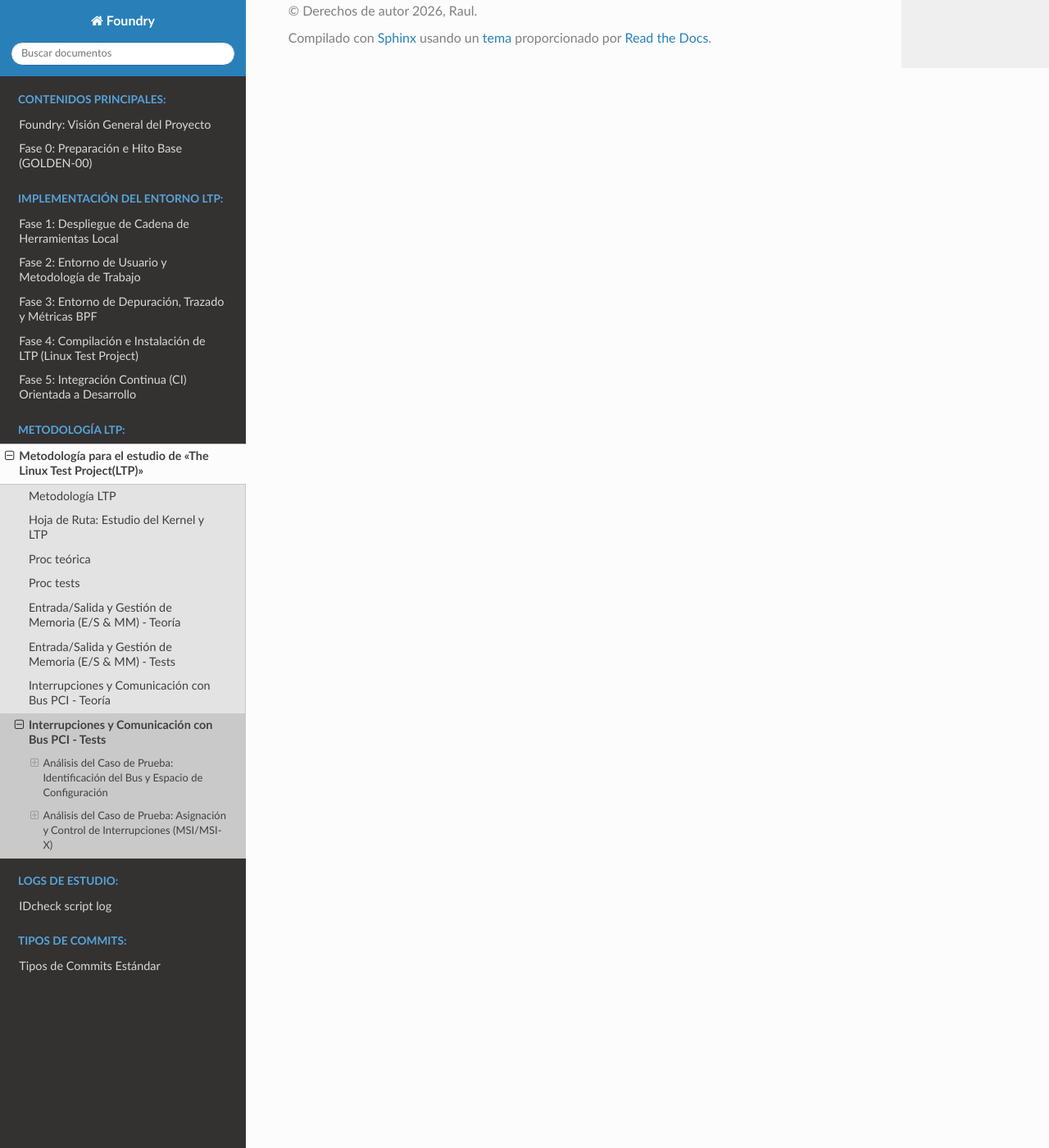
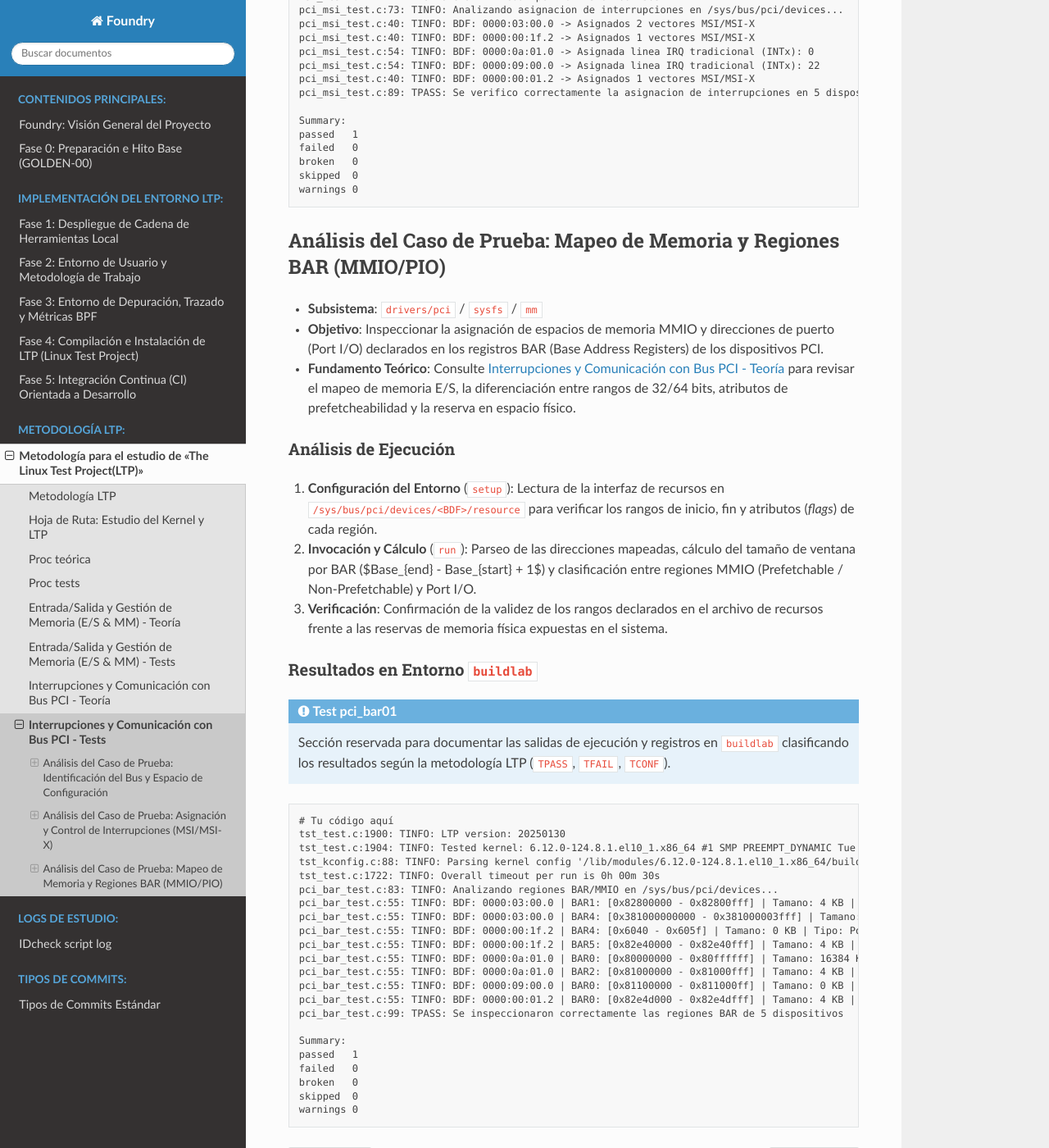
Before and after one commit to raul-dev2025/foundry, a Sphinx documentation site: the page built from docs/Metodologia_LTP/BUS_tests.rst, in a window 1280 px wide and 1400 px high, scrolled down 2288 px. Shown: the whole window at 82% size. Built offline with Sphinx 7.4.7 and the Read the Docs theme 3.1.0, drawn with Linux system fonts in a browser that asks for light colours; some of the changed text lies outside the part shown.

Commit message:
docs: appended pci_msi_test result, to BUS_tests.rst documentation

```diff
--- a/docs/Metodologia_LTP/BUS_tests.rst
+++ b/docs/Metodologia_LTP/BUS_tests.rst
@@ -28,7 +28,7 @@ Análisis de Ejecución
 Resultados en Entorno ``buildlab``
 ----------------------------------
 
-.. note::
+.. admonition:: Test pci_config01
 
    Sección reservada para documentar las salidas de ejecución y registros en ``buildlab``
    clasificando los resultados según la metodología LTP (``TPASS``, ``TFAIL``, ``TCONF``).
@@ -77,11 +77,81 @@ Análisis de Ejecución
 Resultados en Entorno ``buildlab``
 ----------------------------------
 
-.. note::
+.. admonition:: Test pci_msi01
 
    Sección reservada para documentar las salidas de ejecución y registros en ``buildlab``
    clasificando los resultados según la metodología LTP (``TPASS``, ``TFAIL``, ``TCONF``).
 
 .. code-block:: text
 
-   # Pendiente de ejecución en el entorno Lab/Caja Negra.
+   tst_test.c:1900: TINFO: LTP version: 20250130
+   tst_test.c:1904: TINFO: Tested kernel: 6.12.0-124.8.1.el10_1.x86_64 #1 SMP PREEMPT_DYNAMIC Tue Nov 11 22:54:28 UTC 2025 x86_64
+   tst_kconfig.c:88: TINFO: Parsing kernel config '/lib/modules/6.12.0-124.8.1.el10_1.x86_64/build/.config'
+   tst_test.c:1722: TINFO: Overall timeout per run is 0h 00m 30s
+   pci_msi_test.c:73: TINFO: Analizando asignacion de interrupciones en /sys/bus/pci/devices...
+   pci_msi_test.c:40: TINFO: BDF: 0000:03:00.0 -> Asignados 2 vectores MSI/MSI-X
+   pci_msi_test.c:40: TINFO: BDF: 0000:00:1f.2 -> Asignados 1 vectores MSI/MSI-X
+   pci_msi_test.c:54: TINFO: BDF: 0000:0a:01.0 -> Asignada linea IRQ tradicional (INTx): 0
+   pci_msi_test.c:54: TINFO: BDF: 0000:09:00.0 -> Asignada linea IRQ tradicional (INTx): 22
+   pci_msi_test.c:40: TINFO: BDF: 0000:00:01.2 -> Asignados 1 vectores MSI/MSI-X
+   pci_msi_test.c:89: TPASS: Se verifico correctamente la asignacion de interrupciones en 5 dispositivos
+
+   Summary:
+   passed   1
+   failed   0
+   broken   0
+   skipped  0
+   warnings 0
+
+Análisis del Caso de Prueba: Mapeo de Memoria y Regiones BAR (MMIO/PIO)
+========================================================================
+
+* **Subsistema**: ``drivers/pci`` / ``sysfs`` / ``mm``
+* **Objetivo**: Inspeccionar la asignación de espacios de memoria MMIO y direcciones de puerto (Port I/O) declarados en los registros BAR (Base Address Registers) de los dispositivos PCI.
+* **Fundamento Teórico**: Consulte :doc:`BUS_teorica` para revisar el mapeo de memoria E/S, la diferenciación entre rangos de 32/64 bits, atributos de prefetcheabilidad y la reserva en espacio físico.
+
+Análisis de Ejecución
+---------------------
+
+1. **Configuración del Entorno** (``setup``):
+   Lectura de la interfaz de recursos en ``/sys/bus/pci/devices/<BDF>/resource`` para verificar los rangos de inicio, fin y atributos (*flags*) de cada región.
+
+2. **Invocación y Cálculo** (``run``):
+   Parseo de las direcciones mapeadas, cálculo del tamaño de ventana por BAR ($Base_{end} - Base_{start} + 1$) y clasificación entre regiones MMIO (Prefetchable / Non-Prefetchable) y Port I/O.
+
+3. **Verificación**:
+   Confirmación de la validez de los rangos declarados en el archivo de recursos frente a las reservas de memoria física expuestas en el sistema.
+
+Resultados en Entorno ``buildlab``
+----------------------------------
+
+.. admonition:: Test pci_bar01
+
+   Sección reservada para documentar las salidas de ejecución y registros en ``buildlab``
+   clasificando los resultados según la metodología LTP (``TPASS``, ``TFAIL``, ``TCONF``).
+
+
+.. code-block:: text
+
+   # Tu código aquí
+   tst_test.c:1900: TINFO: LTP version: 20250130
+   tst_test.c:1904: TINFO: Tested kernel: 6.12.0-124.8.1.el10_1.x86_64 #1 SMP PREEMPT_DYNAMIC Tue Nov 11 22:54:28 UTC 2025 x86_64
+   tst_kconfig.c:88: TINFO: Parsing kernel config '/lib/modules/6.12.0-124.8.1.el10_1.x86_64/build/.config'
+   tst_test.c:1722: TINFO: Overall timeout per run is 0h 00m 30s
+   pci_bar_test.c:83: TINFO: Analizando regiones BAR/MMIO en /sys/bus/pci/devices...
+   pci_bar_test.c:55: TINFO: BDF: 0000:03:00.0 | BAR1: [0x82800000 - 0x82800fff] | Tamano: 4 KB | Tipo: MMIO (Non-Prefetchable)
+   pci_bar_test.c:55: TINFO: BDF: 0000:03:00.0 | BAR4: [0x381000000000 - 0x381000003fff] | Tamano: 16 KB | Tipo: MMIO (Prefetchable)
+   pci_bar_test.c:55: TINFO: BDF: 0000:00:1f.2 | BAR4: [0x6040 - 0x605f] | Tamano: 0 KB | Tipo: Port I/O
+   pci_bar_test.c:55: TINFO: BDF: 0000:00:1f.2 | BAR5: [0x82e40000 - 0x82e40fff] | Tamano: 4 KB | Tipo: MMIO (Non-Prefetchable)
+   pci_bar_test.c:55: TINFO: BDF: 0000:0a:01.0 | BAR0: [0x80000000 - 0x80ffffff] | Tamano: 16384 KB | Tipo: MMIO (Prefetchable)
+   pci_bar_test.c:55: TINFO: BDF: 0000:0a:01.0 | BAR2: [0x81000000 - 0x81000fff] | Tamano: 4 KB | Tipo: MMIO (Non-Prefetchable)
+   pci_bar_test.c:55: TINFO: BDF: 0000:09:00.0 | BAR0: [0x81100000 - 0x811000ff] | Tamano: 0 KB | Tipo: MMIO (Non-Prefetchable)
+   pci_bar_test.c:55: TINFO: BDF: 0000:00:01.2 | BAR0: [0x82e4d000 - 0x82e4dfff] | Tamano: 4 KB | Tipo: MMIO (Non-Prefetchable)
+   pci_bar_test.c:99: TPASS: Se inspeccionaron correctamente las regiones BAR de 5 dispositivos
+
+   Summary:
+   passed   1
+   failed   0
+   broken   0
+   skipped  0
+   warnings 0
```
